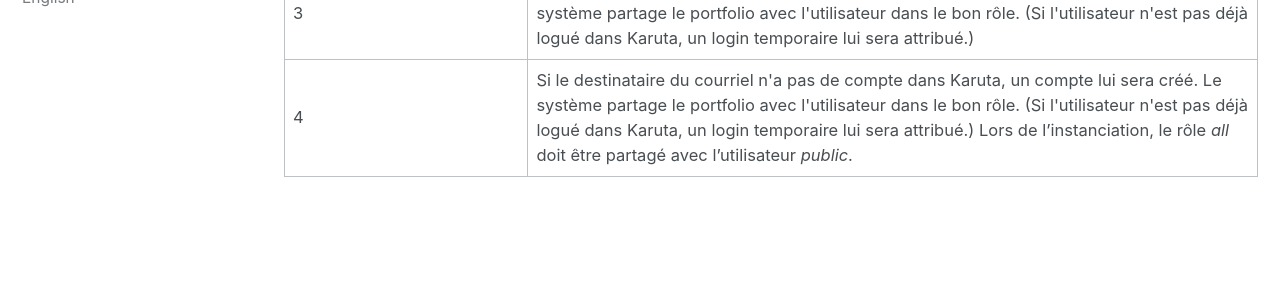
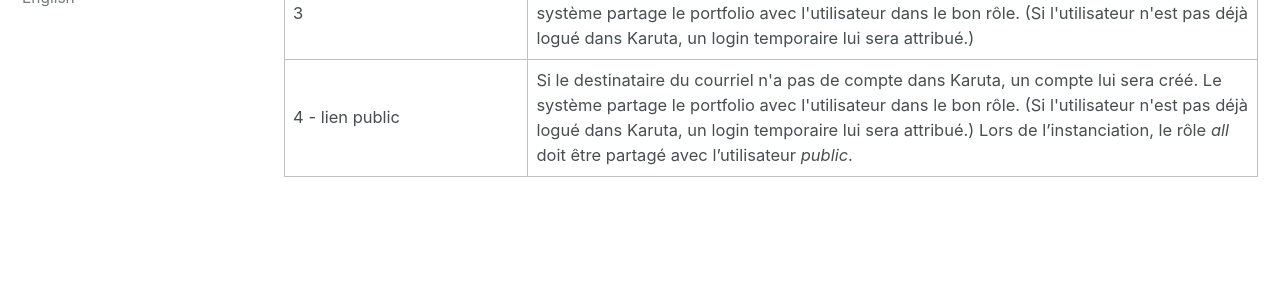
Before and after one commit to karutaproject/karuta-frontend-documentation, a Jekyll site: the page built from _pages/sharing_fr.html, in a window 1280 px wide and 900 px high, scrolled down 4025 px. Shown: the part 469-769 px from the top of the window. Built offline with Jekyll 4.4.1, drawn with Linux system fonts in a browser that asks for light colours.

Commit message:
corrections

```diff
--- a/_pages/sharing_fr.html
+++ b/_pages/sharing_fr.html
@@ -214,7 +214,7 @@ sidebar:
 			pas déjà logué dans Karuta, un login temporaire lui sera attribué.)
 		</tr>
 	<tr>
-		<td>4</td>
+		<td>4&nbsp;- lien public</td>
 		<td>
 			Si le destinataire du courriel n'a pas de compte dans Karuta, un compte lui sera créé. Le
 			système partage le portfolio avec l'utilisateur dans le bon rôle. (Si l'utilisateur n'est pas
```
